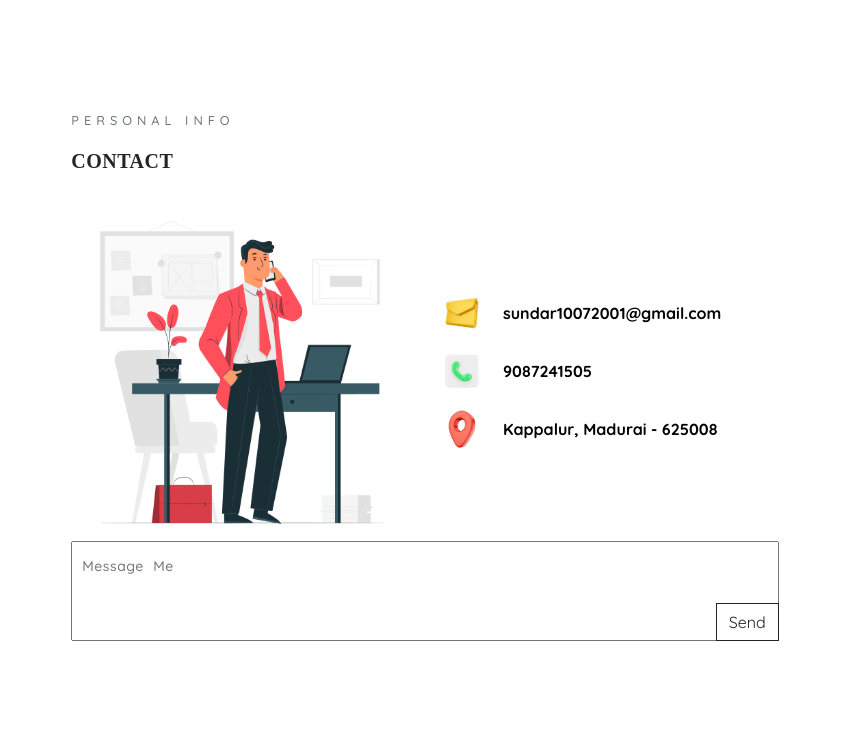
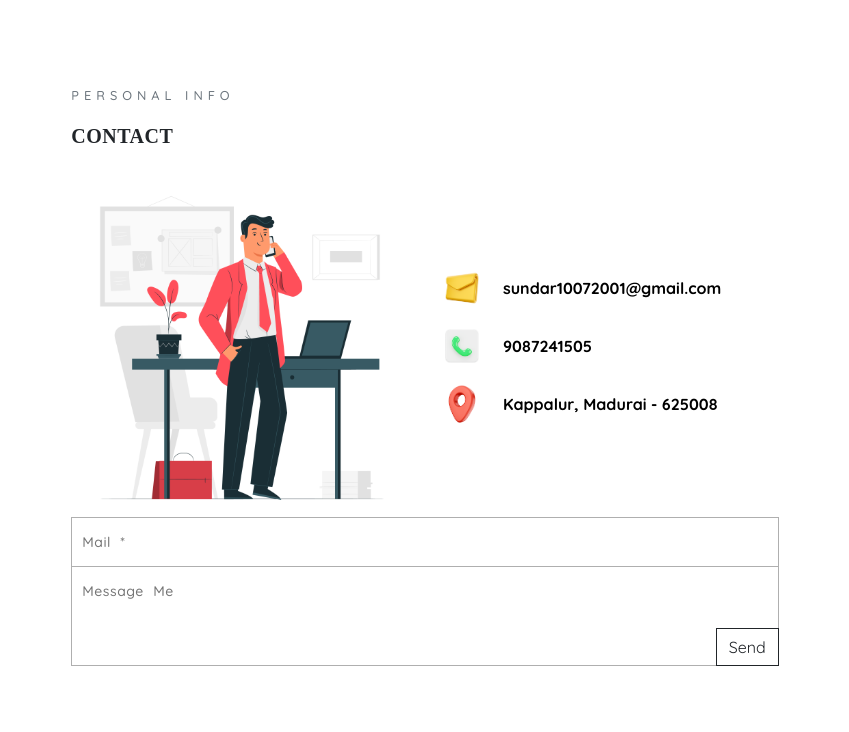
Before and after one commit to Sundar-1007/portfolio, a plain HTML site: page index.html in a window 1280 px wide. Shown: the part 4000-4732 px from the top of the page, without its empty margins (380-1229 px from the left). Drawn offline with nearby package versions, Linux system fonts and the light colour scheme; a web font is replaced by a local one.

Commit message:
add input

```diff
--- a/assets/css/style.css
+++ b/assets/css/style.css
@@ -218,6 +218,15 @@ footer{
     background-color: #f2f3f7;
 }
 
+form input[type='mail']{
+    outline: none;
+    border: 1px solid rgb(175 175 175);
+    border-bottom: 0px solid;
+    margin: auto;
+    display: block;
+    padding: 10px;
+}
+
 textarea#contact {
     outline: none;
     width: 100%;
@@ -226,6 +235,7 @@ textarea#contact {
     margin: auto;
     display: block;
     padding: 10px;
+    border: 1px solid rgb(175 175 175);
 }
 
 .aside.icon {
--- a/index.html
+++ b/index.html
@@ -200,7 +200,7 @@
                 </p>
                 <p class="fw-bold mb-4 text-uppercase fs-5 font-serif">WORK EXPERIENCE</p>
                 <ol class="animated mb-5">
-                    <li class="text-1">I have worked 2+ more projects</li>
+                    <li class="text-1">I have worked 2+ more projects.</li>
                     <li class="text-1">Successfully delivered projects on time and within budget, consistently meeting
                         or exceeding
                         client expectations.</li>
@@ -208,7 +208,7 @@
                         enhance code
                         quality and maintain best practices.</li>
                     <li class="text-1">Freelanced as a front-end developer, building and maintaining user-friendly web
-                        applications</li>
+                        applications.</li>
                 </ol>
                 <!-- <p class="text-1 mb-5">Developed and maintained responsive web applications using modern front-end
                     technologies such as HTML5, CSS3, and JavaScript.
@@ -475,6 +475,7 @@
                 </div>
                 <div class="position-relative">
                     <form action="">
+                        <input type="mail" class="w-100 text-2 fw-medium shadow-none" placeholder="Mail *" required>
                         <textarea name="contact" class="mb-5 text-2 fw-medium" id="contact" cols="30" rows="10"
                             placeholder="Message Me"></textarea>
                         <input type="submit" class="btn btn-outline-dark rounded-0 position-absolute bottom-0 end-0"
```
